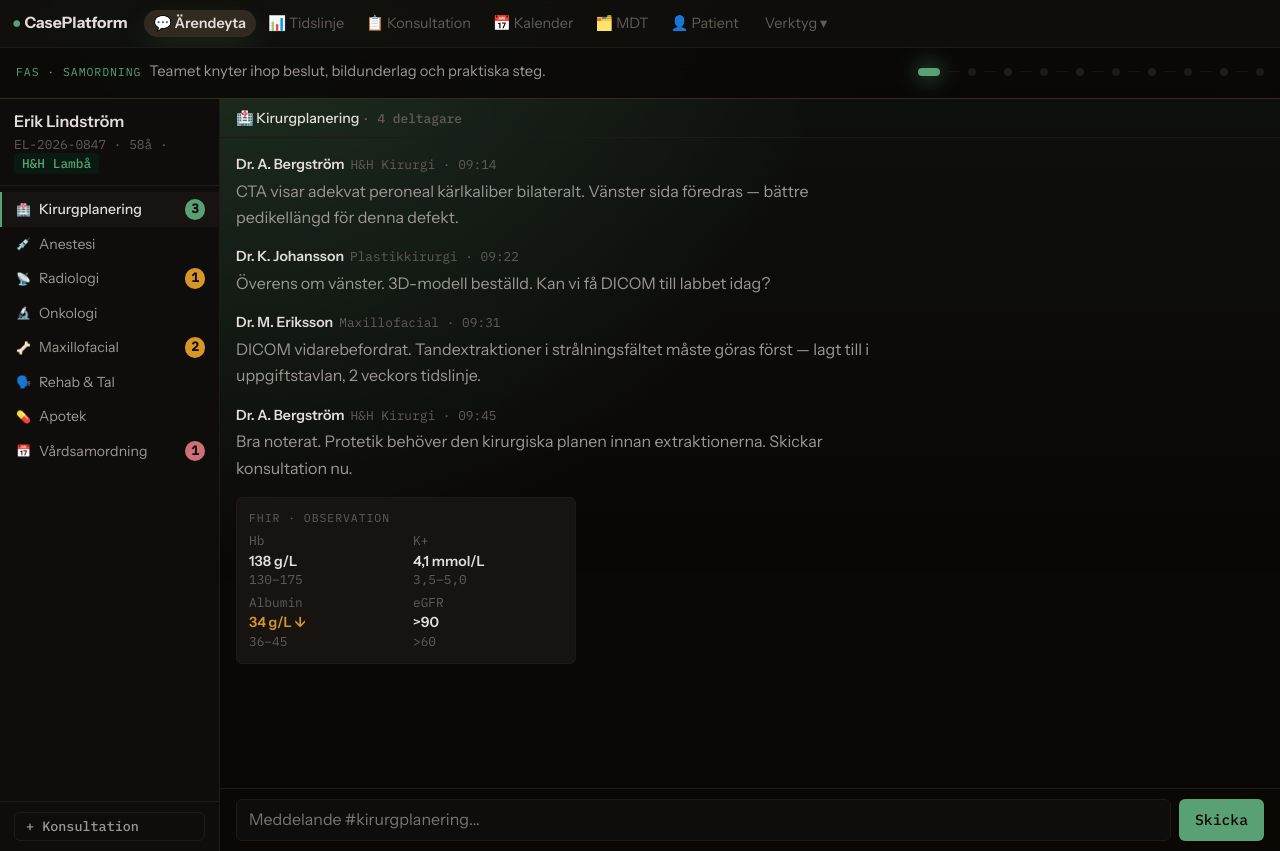
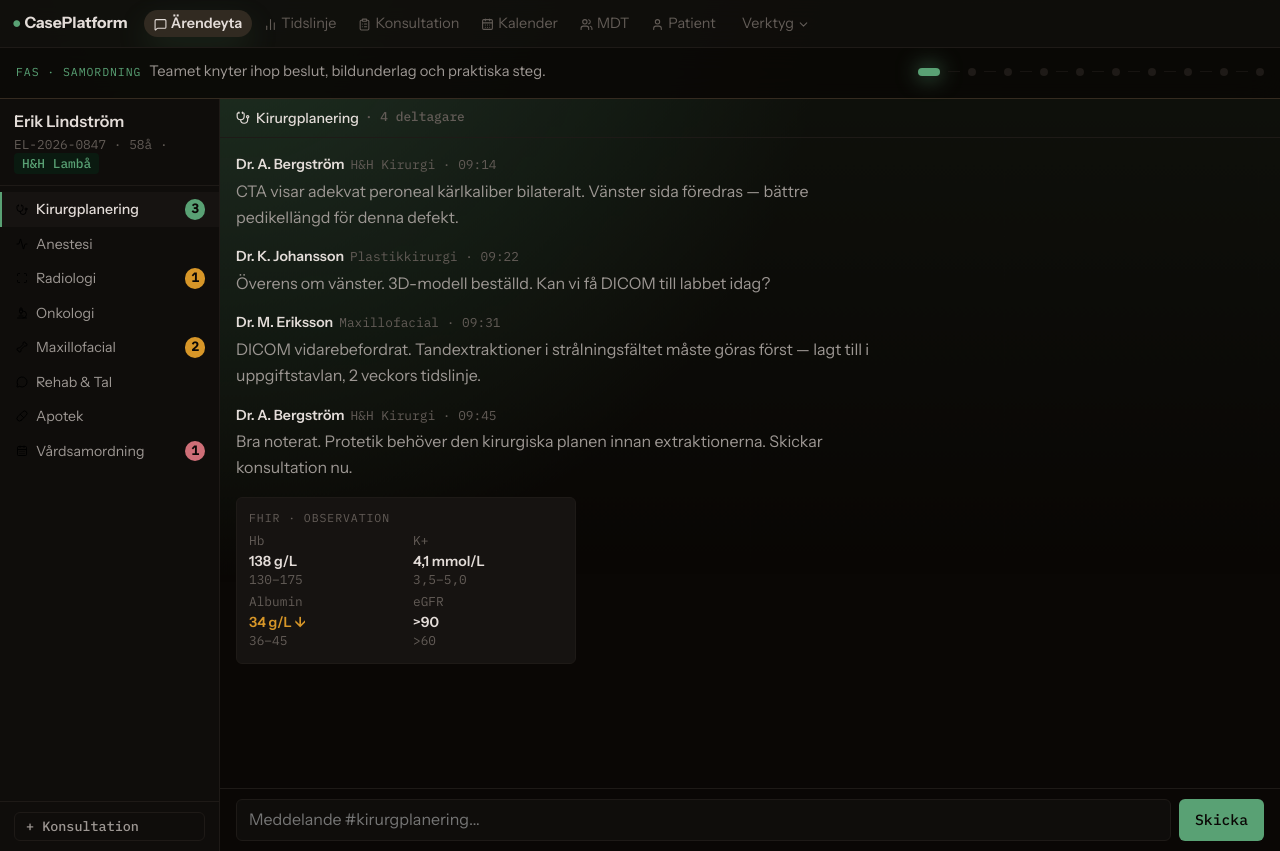
Before and after one commit to HarryBMa/aether, a React (Vite) app: page / in a window 1280 px wide. Built offline with nearby package versions, Linux system fonts and the light colour scheme.

Commit message:
Fix nav tools dropdown layering and replace remaining emoji UI icons

```diff
--- a/src/App.jsx
+++ b/src/App.jsx
@@ -1,4 +1,5 @@
 import { useState, useRef, useEffect, useCallback } from "react";
+import { MessageSquare, BarChart2, ClipboardList, CalendarDays, Users, User, Video, Microscope, PenLine, LayoutDashboard, Stethoscope, Activity, Scan, Bone, MessageCircle, Pill, Mic, MicOff, Monitor, Disc, PhoneOff, Hand, ZoomIn, Sun, Ruler, Pencil, Circle, Square, Type, ArrowUpRight, Eraser, Move, ChevronDown, Lightbulb, CalendarClock, Bandage, HelpCircle, Car, ExternalLink } from "lucide-react";
 
 const C = {
   bg: "oklch(13% 0.008 55)", s1: "oklch(16% 0.006 55)", s2: "oklch(19% 0.006 55)", s3: "oklch(23% 0.005 55)",
@@ -37,14 +38,14 @@ const Label = ({ children }) => (
 );
 
 const rooms = [
-  { icon: "🏥", name: "Kirurgplanering", unread: 3, color: C.sage },
-  { icon: "💉", name: "Anestesi", unread: 0, color: C.blue },
-  { icon: "📡", name: "Radiologi", unread: 1, color: C.amber },
-  { icon: "🔬", name: "Onkologi", unread: 0, color: C.mauve },
-  { icon: "🦴", name: "Maxillofacial", unread: 2, color: C.amber },
-  { icon: "🗣️", name: "Rehab & Tal", unread: 0, color: C.sage },
-  { icon: "💊", name: "Apotek", unread: 0, color: C.blue },
-  { icon: "📅", name: "Vårdsamordning", unread: 1, color: C.rose },
+  { icon: Stethoscope, name: "Kirurgplanering", unread: 3, color: C.sage },
+  { icon: Activity, name: "Anestesi", unread: 0, color: C.blue },
+  { icon: Scan, name: "Radiologi", unread: 1, color: C.amber },
+  { icon: Microscope, name: "Onkologi", unread: 0, color: C.mauve },
+  { icon: Bone, name: "Maxillofacial", unread: 2, color: C.amber },
+  { icon: MessageCircle, name: "Rehab & Tal", unread: 0, color: C.sage },
+  { icon: Pill, name: "Apotek", unread: 0, color: C.blue },
+  { icon: CalendarDays, name: "Vårdsamordning", unread: 1, color: C.rose },
 ];
 
 const messages = [
@@ -100,6 +101,7 @@ const mdtData = {
 /* ─── 1. ÄRENDEYTA ─── */
 function CaseSpace({ nav }) {
   const [room, setRoom] = useState(0);
+  const RoomIcon = rooms[room].icon;
   return (
     <div className="case-space" style={{ display: "flex", height: "100%", minHeight: "calc(100vh - 48px)" }}>
       <div className="case-space-sidebar" style={{ width: 220, background: C.s1, borderRight: `1px solid ${C.border}`, display: "flex", flexDirection: "column", flexShrink: 0 }}>
@@ -110,7 +112,7 @@ function CaseSpace({ nav }) {
         <div style={{ flex: 1, padding: "6px 0", overflowY: "auto" }}>
           {rooms.map((r, i) => (
             <div key={i} onClick={() => setRoom(i)} style={{ display: "flex", alignItems: "center", gap: 8, padding: "7px 14px", cursor: "pointer", background: room === i ? C.s2 : "transparent", borderLeft: room === i ? `2px solid ${r.color}` : "2px solid transparent" }}>
-              <span style={{ fontSize: 12 }}>{r.icon}</span>
+              <r.icon size={12} style={{ flexShrink: 0 }} />
               <span style={{ ...T.label, color: room === i ? C.fg : C.fg2, flex: 1, fontWeight: room === i ? 500 : 400 }}>{r.name}</span>
               <Badge n={r.unread} color={r.color} />
             </div>
@@ -122,7 +124,7 @@ function CaseSpace({ nav }) {
       </div>
       <div style={{ flex: 1, display: "flex", flexDirection: "column", minWidth: 0 }}>
         <div style={{ padding: "9px 16px", borderBottom: `1px solid ${C.border}`, display: "flex", justifyContent: "space-between", alignItems: "center" }}>
-          <span style={{ ...T.label, fontWeight: 500, color: C.fg }}>{rooms[room].icon} {rooms[room].name} <span style={{ ...T.meta, fontFamily: mono, color: C.fg3 }}>· 4 deltagare</span></span>
+          <span style={{ ...T.label, fontWeight: 500, color: C.fg, display: "flex", alignItems: "center", gap: 6 }}><RoomIcon size={14} />{rooms[room].name} <span style={{ ...T.meta, fontFamily: mono, color: C.fg3 }}>· 4 deltagare</span></span>
         </div>
         <div style={{ flex: 1, padding: 16, overflowY: "auto" }}>
           {messages.map((m, i) => (
@@ -316,7 +318,7 @@ function PatientPortal() {
       <div style={{ maxWidth: 440, margin: "0 auto", padding: "20px 14px" }}>
         <div style={{ display: "flex", justifyContent: "space-between", alignItems: "center", marginBottom: 20 }}>
           <div>
-            <div style={{ fontSize: "1.45rem", lineHeight: 1.2, fontWeight: 600 }}>Hej Erik 👋</div>
+            <div style={{ fontSize: "1.45rem", lineHeight: 1.2, fontWeight: 600 }}>Hej Erik</div>
             <div style={{ ...T.label, color: lt2 }}>Din vårdöversikt</div>
           </div>
           <div style={{ ...T.meta, fontFamily: mono, padding: "3px 8px", background: "oklch(90% 0.03 155)", color: "oklch(35% 0.1 155)", borderRadius: 16 }}>BankID ✓</div>
@@ -325,7 +327,7 @@ function PatientPortal() {
           <div style={{ ...T.eyebrow, fontFamily: font, color: lt2, textTransform: "uppercase", marginBottom: 8 }}>Närmast i planen</div>
           <div style={{ fontSize: "1.08rem", lineHeight: 1.3, fontWeight: 600 }}>Strålbehandling (14/33)</div>
           <div style={{ ...T.body, color: lt2 }}>Tis 25 mars kl. 10:00 · Karolinska Solna</div>
-          <div style={{ ...T.bodySm, color: lt2, marginTop: 6, padding: "6px 8px", background: lb, borderRadius: 5 }}>💡 Dietistbesök samma dag 14:00</div>
+          <div style={{ ...T.bodySm, color: lt2, marginTop: 6, padding: "6px 8px", background: lb, borderRadius: 5, display: "flex", alignItems: "center", gap: 6 }}><Lightbulb size={14} />Dietistbesök samma dag 14:00</div>
         </div>
         <div style={card}>
           <div style={{ ...T.eyebrow, fontFamily: font, color: lt2, textTransform: "uppercase", marginBottom: 8 }}>Vecka 13 — 5 besök</div>
@@ -344,9 +346,14 @@ function PatientPortal() {
         </div>
         <div style={card}>
           <div style={{ ...T.eyebrow, fontFamily: font, color: lt2, textTransform: "uppercase", marginBottom: 8 }}>Hur kan vi hjälpa dig?</div>
-          {["📅 Jag behöver ändra en tid", "🩹 Jag vill rapportera symtom", "❓ Jag har en fråga om behandlingen", "🚗 Jag behöver praktisk hjälp"].map((m, i) => (
+          {[
+            { icon: CalendarClock, label: "Jag behöver ändra en tid" },
+            { icon: Bandage, label: "Jag vill rapportera symtom" },
+            { icon: HelpCircle, label: "Jag har en fråga om behandlingen" },
+            { icon: Car, label: "Jag behöver praktisk hjälp" },
+          ].map((m, i) => (
             <div key={i} style={{ padding: "8px 10px", marginBottom: 3, background: lb, borderRadius: 5, cursor: "pointer", ...T.bodySm, display: "flex", justifyContent: "space-between" }}>
-              <span>{m}</span><span style={{ color: lt2 }}>→</span>
+              <span style={{ display: "flex", alignItems: "center", gap: 6 }}><m.icon size={14} />{m.label}</span><span style={{ color: lt2 }}>→</span>
             </div>
           ))}
         </div>
@@ -410,14 +417,14 @@ function Conference() {
       )}
       <div className="conference-controls" style={{ padding: "10px 16px", background: C.s1, borderTop: `1px solid ${C.border}`, display: "flex", justifyContent: "center", gap: 6, flexWrap: "wrap" }}>
         {[
-          { label: muted ? "Avtysta" : "Tysta", icon: muted ? "🔇" : "🎤", action: () => setMuted(!muted), active: !muted },
-          { label: "Video", icon: "📹", active: true },
-          { label: sharing ? "Sluta dela" : "Dela skärm", icon: "🖥️", action: () => setSharing(!sharing), active: sharing },
-          { label: recording ? "Stoppa" : "Spela in", icon: "⏺️", action: () => setRecording(!recording), active: recording, color: C.rose },
-          { label: "Avsluta", icon: "📵", end: true },
+          { label: muted ? "Avtysta" : "Tysta", icon: muted ? MicOff : Mic, action: () => setMuted(!muted), active: !muted },
+          { label: "Video", icon: Video, active: true },
+          { label: sharing ? "Sluta dela" : "Dela skärm", icon: Monitor, action: () => setSharing(!sharing), active: sharing },
+          { label: recording ? "Stoppa" : "Spela in", icon: Disc, action: () => setRecording(!recording), active: recording, color: C.rose },
+          { label: "Avsluta", icon: PhoneOff, end: true },
         ].map((b, i) => (
           <button key={i} onClick={b.action} style={{ minWidth: 44, minHeight: 44, padding: "7px 13px", border: "none", borderRadius: 6, cursor: "pointer", background: b.end ? C.rose : b.active && b.color ? `${b.color}33` : b.active ? C.s3 : C.s2, color: b.end ? C.bg : b.color || C.fg2, fontSize: 11, fontFamily: mono, display: "flex", alignItems: "center", justifyContent: "center", gap: 4, transition: "transform 180ms ease, background-color 180ms ease" }}>
-            <span>{b.icon}</span> {b.label}
+            <b.icon size={14} /> {b.label}
           </button>
         ))}
       </div>
@@ -432,12 +439,12 @@ function DICOMViewer() {
   const [wl, setWl] = useState({ w: 350, l: 40 });
   const studyUid = "1.2.840.113619.2.290.3.2831164354.783.1725609484.467";
   const tools = [
-    { id: "pan", icon: "✋", label: "Panorera" },
-    { id: "zoom", icon: "🔍", label: "Zooma" },
-    { id: "wl", icon: "☀️", label: "F/N" },
-    { id: "measure", icon: "📏", label: "Mäta" },
-    { id: "annotate", icon: "✏️", label: "Anteckna" },
-    { id: "roi", icon: "⭕", label: "ROI" },
+    { id: "pan", icon: Hand, label: "Panorera" },
+    { id: "zoom", icon: ZoomIn, label: "Zooma" },
+    { id: "wl", icon: Sun, label: "F/N" },
+    { id: "measure", icon: Ruler, label: "Mäta" },
+    { id: "annotate", icon: Pencil, label: "Anteckna" },
+    { id: "roi", icon: Circle, label: "ROI" },
   ];
   const presets = [{ n: "Ben", w: 2000, l: 500 }, { n: "Mjukvävnad", w: 350, l: 40 }, { n: "Lunga", w: 1500, l: -600 }, { n: "Hjärna", w: 80, l: 40 }];
   const openOhif = () => {
@@ -452,8 +459,8 @@ function DICOMViewer() {
           <span style={{ ...T.meta, fontFamily: mono, color: C.fg3, marginLeft: 8 }}>CT Hals C+ · 2026-02-03 · 186 snitt</span>
         </div>
         <div style={{ display: "flex", gap: 5, alignItems: "center" }}>
-          <button onClick={openOhif} style={{ padding: "3px 8px", border: `1px solid ${C.blue}55`, borderRadius: 4, background: C.blueBg, color: C.blue, ...T.meta, fontFamily: mono, cursor: "pointer" }} title="Öppna serien i OHIF web viewer">
-            Öppna i OHIF ↗
+          <button onClick={openOhif} style={{ padding: "3px 8px", border: `1px solid ${C.blue}55`, borderRadius: 4, background: C.blueBg, color: C.blue, ...T.meta, fontFamily: mono, cursor: "pointer", display: "inline-flex", alignItems: "center", gap: 6 }} title="Öppna serien i OHIF web viewer">
+            Öppna i OHIF <ExternalLink size={12} />
           </button>
           {presets.map(p => (
             <button key={p.n} onClick={() => setWl({ w: p.w, l: p.l })} style={{ padding: "3px 8px", border: `1px solid ${C.border}`, borderRadius: 4, background: wl.w === p.w ? C.s3 : "transparent", color: wl.w === p.w ? C.fg : C.fg3, ...T.meta, fontFamily: mono, cursor: "pointer" }}>{p.n}</button>
@@ -464,12 +471,12 @@ function DICOMViewer() {
         <div className="dicom-toolbar" style={{ width: 52, background: C.s1, borderRight: `1px solid ${C.border}`, display: "flex", flexDirection: "column", alignItems: "center", padding: "8px 0", gap: 2 }}>
           {tools.map(t => (
             <button key={t.id} aria-label={t.label} onClick={() => setTool(t.id)} style={{ width: 44, height: 44, border: "none", borderRadius: 6, cursor: "pointer", background: tool === t.id ? C.s3 : "transparent", color: tool === t.id ? C.fg : C.fg3, fontSize: 16, display: "flex", flexDirection: "column", alignItems: "center", justifyContent: "center", gap: 1 }}>
-              <span>{t.icon}</span>
+              <t.icon size={14} />
               <span style={{ fontSize: "0.62rem", lineHeight: 1.1, fontFamily: mono }}>{t.label}</span>
             </button>
           ))}
           <div style={{ flex: 1 }} />
-          <button aria-label="Länka bildserien till diskussion" style={{ width: 44, height: 44, border: "none", borderRadius: 6, background: "transparent", color: C.sage, fontSize: 16, cursor: "pointer" }} title="Länka till diskussion">💬</button>
+          <button aria-label="Länka bildserien till diskussion" style={{ width: 44, height: 44, border: "none", borderRadius: 6, background: "transparent", color: C.sage, cursor: "pointer", display: "inline-flex", alignItems: "center", justifyContent: "center" }} title="Länka till diskussion"><MessageCircle size={16} /></button>
         </div>
         <div style={{ flex: 1, minWidth: 0, position: "relative", display: "flex", alignItems: "center", justifyContent: "center" }}>
           <div style={{ width: "90%", maxWidth: 500, aspectRatio: "1", background: "radial-gradient(ellipse at 50% 45%, oklch(25% 0.01 55), oklch(8% 0.005 55) 70%)", borderRadius: 4, position: "relative", overflow: "hidden" }}>
@@ -607,9 +614,9 @@ function Whiteboard() {
   const stopDraw = useCallback(() => { setIsDrawing(false); lastPos.current = null; }, []);
 
   const drawTools = [
-    { id: "pen", icon: "✏️" }, { id: "line", icon: "📏" }, { id: "rect", icon: "⬜" },
-    { id: "circle", icon: "⭕" }, { id: "text", icon: "T" }, { id: "arrow", icon: "↗" },
-    { id: "eraser", icon: "🧹" }, { id: "move", icon: "✋" },
+    { id: "pen", icon: Pencil }, { id: "line", icon: Ruler }, { id: "rect", icon: Square },
+    { id: "circle", icon: Circle }, { id: "text", icon: Type }, { id: "arrow", icon: ArrowUpRight },
+    { id: "eraser", icon: Eraser }, { id: "move", icon: Move },
   ];
 
   return (
@@ -639,7 +646,7 @@ function Whiteboard() {
       <div className="whiteboard-layout" style={{ display: "flex", flex: 1, overflow: "hidden", minWidth: 0 }}>
         <div className="whiteboard-toolbar" style={{ width: 48, background: C.s1, borderRight: `1px solid ${C.border}`, display: "flex", flexDirection: "column", alignItems: "center", padding: "8px 0", gap: 2 }}>
           {drawTools.map(t => (
-            <button key={t.id} className="whiteboard-tool" aria-label={`Välj verktyg ${t.id}`} onClick={() => setActiveTool(t.id)} style={{ width: 44, height: 44, border: "none", borderRadius: 6, cursor: "pointer", background: activeTool === t.id ? C.s3 : "transparent", color: activeTool === t.id ? C.fg : C.fg3, fontSize: 14, display: "flex", alignItems: "center", justifyContent: "center", boxShadow: activeTool === t.id ? `0 12px 32px color-mix(in oklch, ${penColor} 16%, transparent)` : "none" }}>{t.icon}</button>
+            <button key={t.id} className="whiteboard-tool" aria-label={`Välj verktyg ${t.id}`} onClick={() => setActiveTool(t.id)} style={{ width: 44, height: 44, border: "none", borderRadius: 6, cursor: "pointer", background: activeTool === t.id ? C.s3 : "transparent", color: activeTool === t.id ? C.fg : C.fg3, fontSize: 14, display: "flex", alignItems: "center", justifyContent: "center", boxShadow: activeTool === t.id ? `0 12px 32px color-mix(in oklch, ${penColor} 16%, transparent)` : "none" }}><t.icon size={14} /></button>
           ))}
           <div style={{ flex: 1 }} />
           <div style={{ display: "flex", flexDirection: "column", gap: 3, paddingBottom: 6 }}>
@@ -911,18 +918,18 @@ function ORLayout() {
 
 /* ─── APP-SKAL ─── */
 const primaryScreens = [
-  { id: "space", label: "Ärendeyta", icon: "💬" },
-  { id: "timeline", label: "Tidslinje", icon: "📊" },
-  { id: "consult", label: "Konsultation", icon: "📋" },
-  { id: "calendar", label: "Kalender", icon: "📅" },
-  { id: "mdt", label: "MDT", icon: "🗂️" },
-  { id: "portal", label: "Patient", icon: "👤" },
+  { id: "space", label: "Ärendeyta", icon: MessageSquare },
+  { id: "timeline", label: "Tidslinje", icon: BarChart2 },
+  { id: "consult", label: "Konsultation", icon: ClipboardList },
+  { id: "calendar", label: "Kalender", icon: CalendarDays },
+  { id: "mdt", label: "MDT", icon: Users },
+  { id: "portal", label: "Patient", icon: User },
 ];
 const toolScreens = [
-  { id: "conference", label: "Konferens", icon: "📹" },
-  { id: "viewer", label: "DICOM", icon: "🔬" },
-  { id: "whiteboard", label: "Whiteboard", icon: "🖊" },
-  { id: "or-layout", label: "OR-layout", icon: "🏥" },
+  { id: "conference", label: "Konferens", icon: Video },
+  { id: "viewer", label: "DICOM", icon: Microscope },
+  { id: "whiteboard", label: "Whiteboard", icon: PenLine },
+  { id: "or-layout", label: "OR-layout", icon: LayoutDashboard },
 ];
 
 const screenSequence = [...primaryScreens, ...toolScreens];
@@ -998,24 +1005,24 @@ export default function App() {
   return (
     <div style={{ minHeight: "100vh", display: "flex", flexDirection: "column", background: C.bg, fontFamily: font, fontKerning: "normal", position: "relative", overflow: "hidden" }}>
       <div className="app-shell-ambient" style={{ position: "absolute", inset: 0, pointerEvents: "none", background: activeMeta.glow, opacity: 1 }} />
-      <nav className="app-nav" style={{ height: 48, background: "color-mix(in oklch, oklch(16% 0.006 55) 88%, transparent)", borderBottom: `1px solid ${C.border}`, display: "flex", alignItems: "center", padding: "0 12px", gap: 2, flexShrink: 0, overflowX: "auto", position: "relative", zIndex: 1, backdropFilter: "blur(16px)" }}>
+      <nav className="app-nav" style={{ height: 48, background: "color-mix(in oklch, oklch(16% 0.006 55) 88%, transparent)", borderBottom: `1px solid ${C.border}`, display: "flex", alignItems: "center", padding: "0 12px", gap: 2, flexShrink: 0, overflowX: "auto", position: "relative", zIndex: 100, backdropFilter: "blur(16px)" }}>
         <div style={{ fontSize: "0.98rem", lineHeight: 1.2, fontWeight: 700, color: C.fg, marginRight: 14, whiteSpace: "nowrap" }}>
           <span style={{ color: C.sage }}>●</span> CasePlatform
         </div>
         {primaryScreens.map(s => (
           <button key={s.id} className={`app-nav-button${screen === s.id ? " is-active" : ""}`} onClick={() => { setScreen(s.id); setShowTools(false); }} style={{ padding: "5px 10px", border: "none", borderRadius: 999, cursor: "pointer", background: screen === s.id ? `color-mix(in oklch, ${activeMeta.accent} 14%, ${C.s3})` : "transparent", color: screen === s.id ? C.fg : C.fg3, fontSize: "0.9rem", lineHeight: 1.2, fontFamily: font, fontWeight: screen === s.id ? 600 : 400, whiteSpace: "nowrap" }}>
-            {s.icon} {s.label}
+            <s.icon size={13} style={{ verticalAlign: "middle", marginRight: 4 }} />{s.label}
           </button>
         ))}
         <div style={{ position: "relative", marginLeft: 4 }}>
           <button className={`app-nav-button${isToolScreen || showTools ? " is-active" : ""}`} onClick={() => setShowTools(v => !v)} style={{ padding: "5px 10px", border: "none", borderRadius: 999, cursor: "pointer", background: isToolScreen || showTools ? `color-mix(in oklch, ${activeMeta.accent} 14%, ${C.s3})` : "transparent", color: isToolScreen || showTools ? C.fg : C.fg3, fontSize: "0.9rem", lineHeight: 1.2, fontFamily: font, whiteSpace: "nowrap" }}>
-            Verktyg ▾
+            Verktyg <ChevronDown size={13} style={{ verticalAlign: "middle" }} />
           </button>
           {showTools && (
             <div style={{ position: "absolute", top: "100%", left: 0, marginTop: 4, background: C.s2, border: `1px solid ${C.border}`, borderRadius: 10, overflow: "hidden", zIndex: 100, minWidth: 160, boxShadow: `0 20px 48px color-mix(in oklch, ${activeMeta.accent} 12%, transparent)` }}>
               {toolScreens.map(s => (
                 <button key={s.id} onClick={() => { setScreen(s.id); setShowTools(false); }} style={{ display: "block", width: "100%", padding: "8px 12px", border: "none", textAlign: "left", background: screen === s.id ? C.s3 : "transparent", color: screen === s.id ? C.fg : C.fg2, fontSize: "0.9rem", lineHeight: 1.25, fontFamily: font, cursor: "pointer" }}>
-                  {s.icon} {s.label}
+                  <s.icon size={13} style={{ verticalAlign: "middle", marginRight: 6 }} />{s.label}
                 </button>
               ))}
             </div>
```
